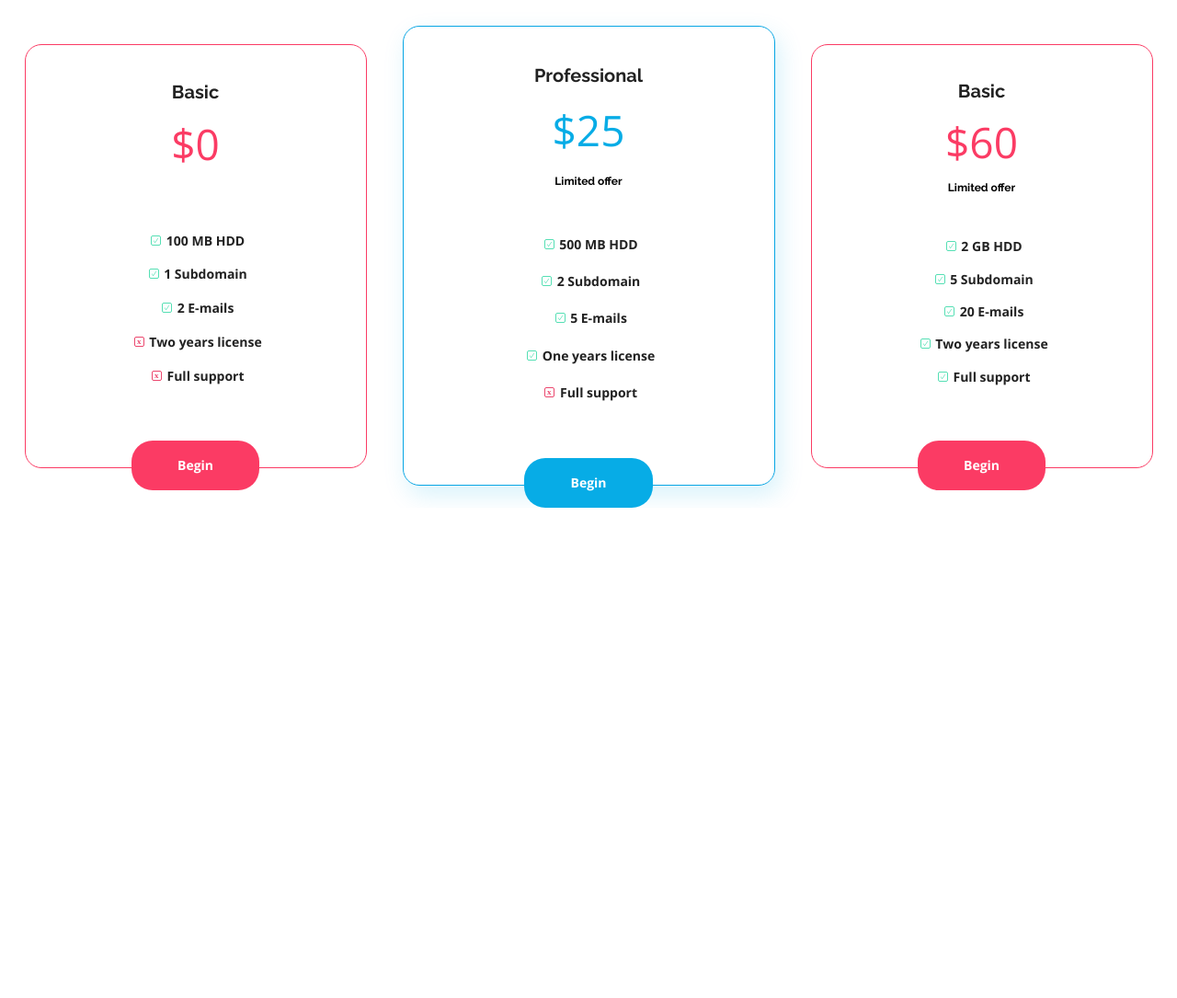
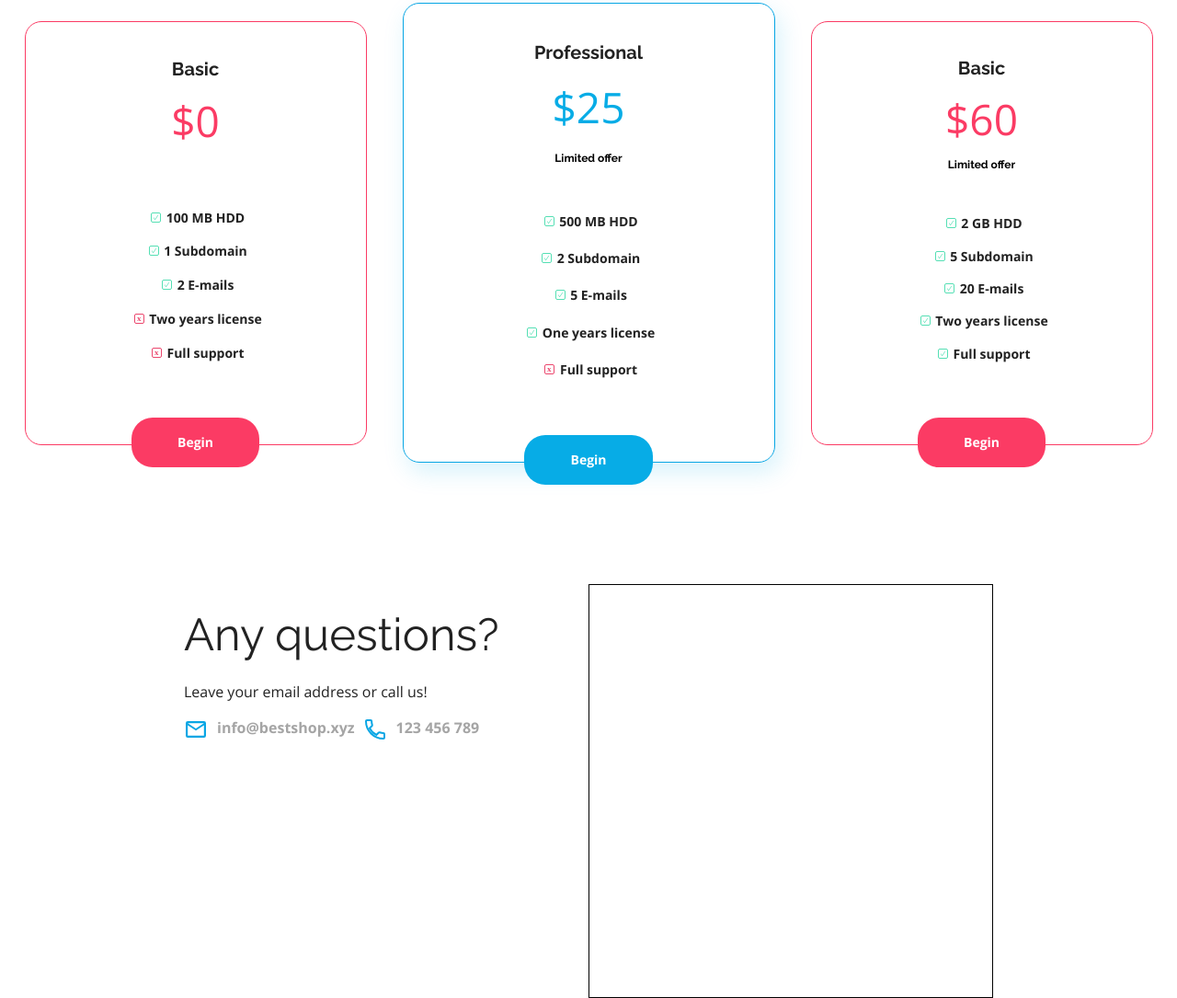
Before and after one commit to wiewiex/BestShop, a plain HTML site: page index.html in a window 1280 px wide. Shown: the part 2832-3917 px from the top of the page at 92% size. Before the commit the page ends 3384 px from the top, so only its background shows below. Drawn offline with nearby package versions, Linux system fonts and the light colour scheme.

Commit message:
dodanie kontenera contact-info w sekcji contact

```diff
--- a/css/style.css
+++ b/css/style.css
@@ -327,16 +327,15 @@ main {
 
 #prices {
     width: 100%;
-    height: 700px;
+    height: 800px;
     background-color: var(--color-white) ;
     display: flex;
-    justify-content: flex-end;
+    justify-content: center;
     flex-direction: column;
+    align-items: center;
 }
 
 .prices_title {
-    text-align: center;
-    margin: 100px 0 50px 0;
     font-size: 36px;
     font-family: var(--font-raleway);
     font-weight: 500;
@@ -347,7 +346,6 @@ main {
 .prices_container {
     width: 1266px;
     height: 616px;
-    margin: 0 auto;
     display: flex;
     justify-content: space-around;
     align-items: center;
@@ -440,3 +438,42 @@ main {
 .prices_container_card:nth-of-type(2) .begin_button {
     background-color: #07ACE6;
 }
+
+#contact {
+    width: 100%;
+    height: 450px;
+    display: flex;
+    justify-content: center;
+    align-items: stretch;
+}
+
+.contact_info {
+    width: 440px;
+    }
+.contact_form {
+    width: 440px;
+    border: 1px solid black;
+}
+
+.contact_info_title {
+    font-size: 49px;
+    font-family: var(--font-raleway);
+    margin: 30px 0;
+}
+
+.contact_info_description {
+    font-family: var(--font-open-sans);
+    font-size: 16px;
+
+}
+.contact_info_details {
+    margin: 20px 0;
+}
+
+.mail_adr, .phone_number {
+    text-decoration: none;
+    font-family: var(--font-open-sans);
+    font-weight: 600;
+    color: var(--color-grey);
+    margin: 0 5px;
+}
--- a/index.html
+++ b/index.html
@@ -138,8 +138,24 @@
                 <p class="support">Full support</p>
                 <a href="#" class="begin_button">Begin</a>
             </div>
-
         </div>
+    </section>
+    <section id="contact">
+        <div class="contact_info">
+            <h2 class="contact_info_title">Any questions?</h2>
+            <p class="contact_info_description">Leave your email address or call us!</p>
+            <div class="contact_info_details">
+                <span class="mail_container">
+                    <img class="mail_icon"src="assets/Mail%20Icon.svg" alt="mail icon">
+                    <a class="mail_adr" href="mailto:info@bestshop.xyz">info@bestshop.xyz</a>
+                </span>
+                <span class="phone_container">
+                    <img class="phone_icon" src="assets/Phone%20Icon.svg" alt="phone icon">
+                    <a class="phone_number" href="tel:123456789">123 456 789</a>
+                </span>
+            </div>
+        </div>
+        <form class="contact_form"></form>
     </section>
 
 </body>
```
